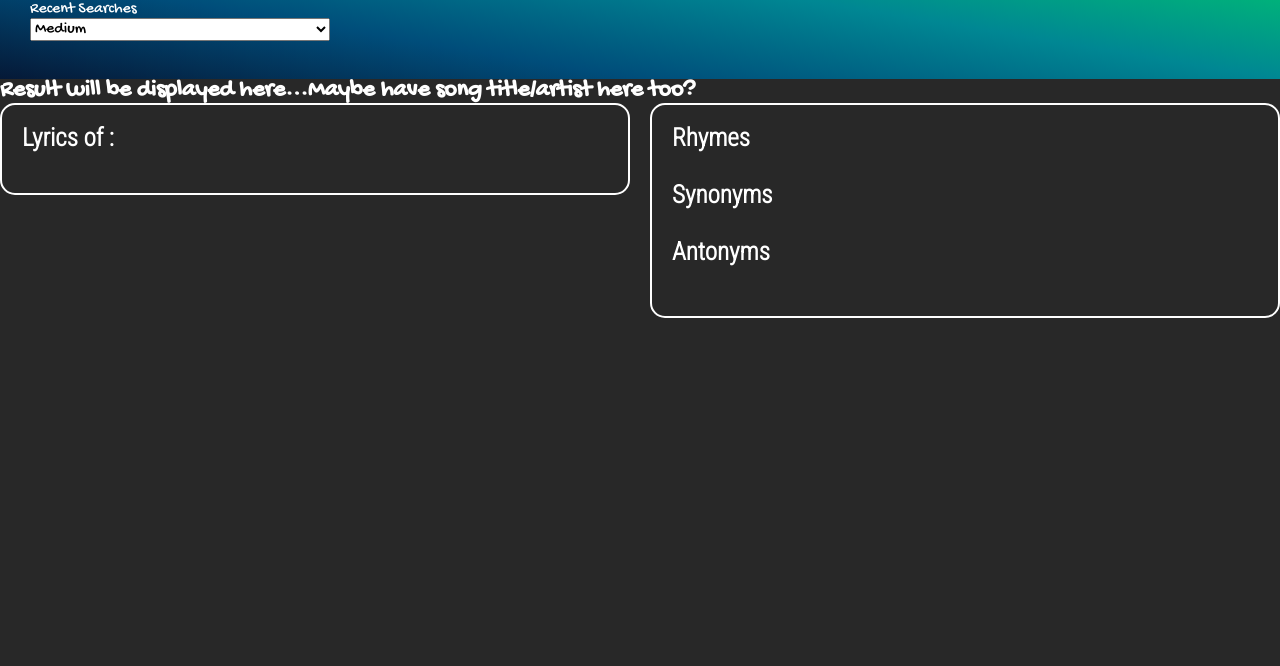
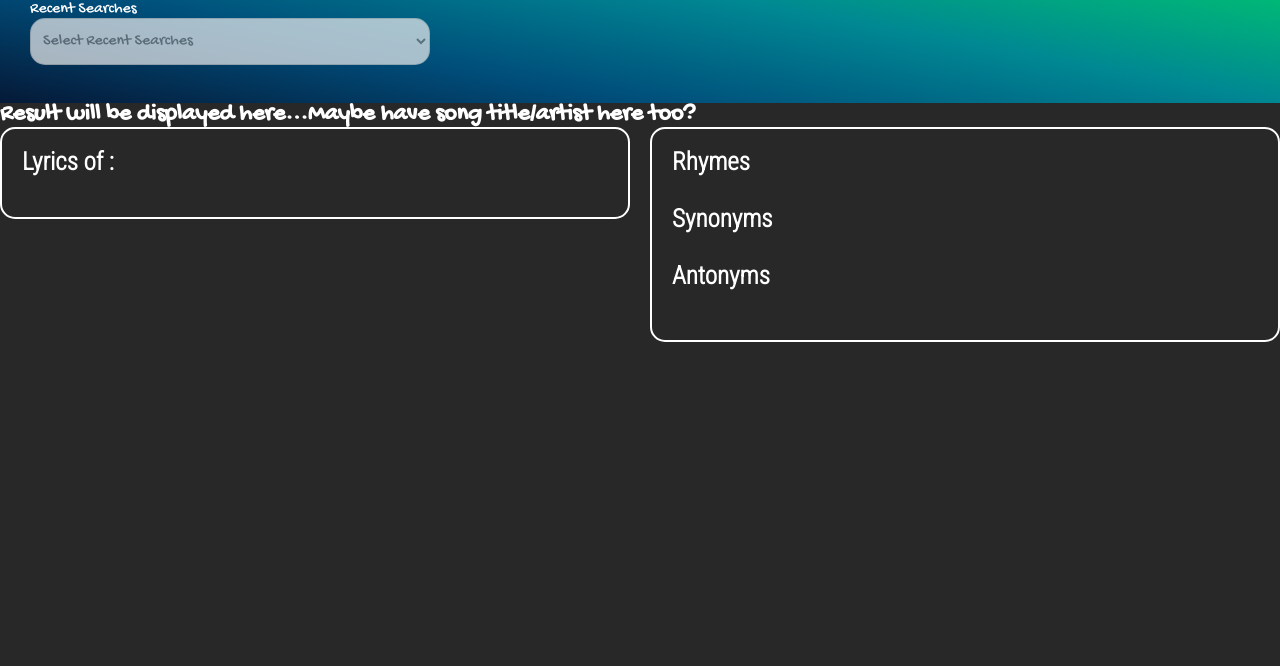
Before and after one commit to gitme-waffles/parody-pumper, a plain HTML site: page index.html in a window 1280 px wide. Shown: the part 134-800 px from the top of the page. Drawn offline with nearby package versions, Linux system fonts and the light colour scheme.

Commit message:
Added js code for select menu

```diff
--- a/assets/css/style.css
+++ b/assets/css/style.css
@@ -124,8 +124,7 @@ h2 {
 }
 
 #recentSrchEl {
-  width: 300px;
-  /* padding: 0.75rem;
-  margin: 0 0 0.5rem 0; */
-  /* border-radius: 15px; */
+  border-radius: 15px;
+  width: 400px;
+  padding: 0.75rem 0.5rem;
 }
--- a/assets/js/script.js
+++ b/assets/js/script.js
@@ -234,6 +234,10 @@ $wordsBoxEl.on("click", "li", function (event) {
 
 function getRecent() {
   recentSearch = null;
+  $("#recentSrchEl").text("");
+  $("#recentSrchEl").append($("<option>").text("Select Recent Searches"));
+  $("#recentSrchEl").prop("disabled", true);
+
   recentSearch = JSON.parse(localStorage.getItem("searches"));
   if (recentSearch === null) {
     return;
@@ -244,6 +248,7 @@ function getRecent() {
     );
     $("#recentSrchEl").append($optionEl);
   }
+  $("#recentSrchEl").prop("disabled", false);
 }
 
 function saveRecent() {
@@ -254,8 +259,13 @@ function init() {
   getRecent();
 }
 
+// search here for a chnage in the recent search list
+$("#recentSrchEl").on("change", function (event) {
+  //console.log(event.target.options.selectedIndex);
+  songtoSearch = recentSearch[event.target.options.selectedIndex - 1].song;
+  artisttoSearch = recentSearch[event.target.options.selectedIndex - 1].artist;
+  searchSong(songtoSearch, artisttoSearch);
+  addHeading(songtoSearch, artisttoSearch);
+});
+
 init(); //Initialise
-
-// $(function () {
-//   $("#recentSrchEl").selectmenu();
-// });
--- a/index.html
+++ b/index.html
@@ -17,10 +17,10 @@
       href="https://fonts.googleapis.com/css2?family=Roboto+Condensed:wght@300&display=swap"
       rel="stylesheet"
     />
-    <link
+    <!-- <link
       rel="stylesheet"
       href="https://code.jquery.com/ui/1.12.1/themes/base/jquery-ui.css"
-    />
+    /> -->
     <link rel="stylesheet" href=".\assets\css\reset.css" />
     <link rel="stylesheet" href=".\assets\css\style.css" />
   </head>
@@ -48,12 +48,8 @@
           <div id="rctSrchContainer">
             <label for="recentSrchEl">Recent Searches</label>
             <br />
-            <select name="recentSrchEl" id="recentSrchEl">
-              <option>Slower</option>
-              <option>Slow</option>
-              <option selected="selected">Medium</option>
-              <option>Fast</option>
-              <option>Faster</option>
+            <select class="customSelect" name="recentSrchEl" id="recentSrchEl">
+              <!-- <option> content goes here -->
             </select>
           </div>
         </form>
```
